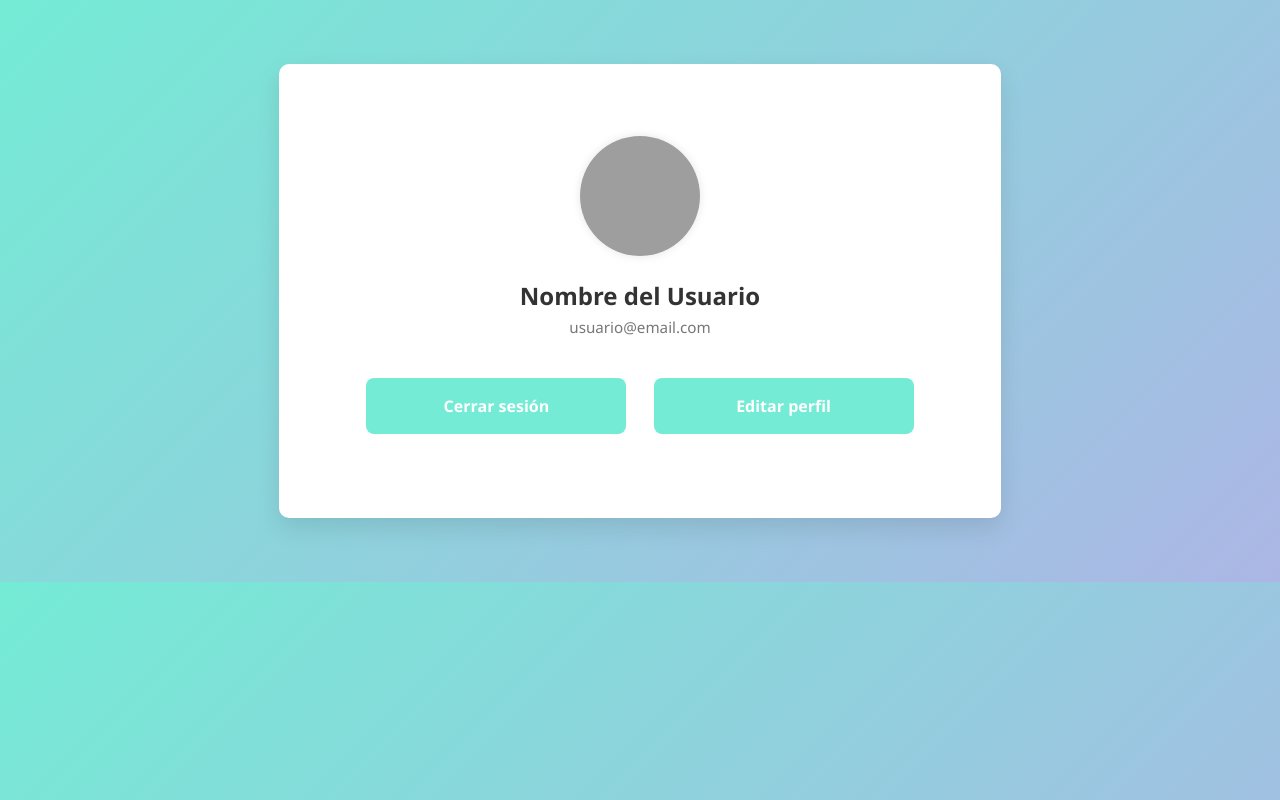
After one commit to Juanjo200701/Sebas_proyect, a PHP site: page /perfil.php in a window 1280 px wide. The commit adds this page. Run offline with PHP 8.4, Linux system fonts and the light colour scheme; grey boxes are pictures that could not be loaded.

Commit message:
parte del perfil con estilos

```diff
--- /dev/null
+++ b/perfil.php
@@ -0,0 +1,24 @@
+<!DOCTYPE html>
+<html lang="en">
+<head>
+    <meta charset="UTF-8">
+    <meta name="viewport" content="width=device-width, initial-scale=1.0">
+    <title>Document</title>
+    <link rel="stylesheet" href="style/todo.css">
+</head>
+<body>
+<div class="profile-container">
+  <div class="profile-header">
+    <img src="ruta-de-tu-imagen.jpg" alt="Foto de perfil" class="profile-avatar">
+    <h2>Nombre del Usuario</h2>
+    <p class="profile-email">usuario@email.com</p>
+  </div>
+
+  <div class="profile-actions">
+    <button onclick="cerrarSesion()">Cerrar sesión</button>
+    <button onclick="editarPerfil()">Editar perfil</button>
+  </div>
+</div>
+
+</body>
+</html>
--- a/style/todo.css
+++ b/style/todo.css
@@ -74,17 +74,17 @@ body {
   flex-direction: column;
   justify-content: flex-start;
   align-items: center;
-  max-height: 80vh;       /* 👈 asegura que nunca pase de la pantalla */
-  overflow-y: auto;       /* 👈 permite hacer scroll si hay muchas tareas */
+  max-height: 80vh;       /* asegura que nunca pase de la pantalla */
+  overflow-y: auto;       /* permite hacer scroll si hay muchas tareas */
 }
 
 /* lista de tareas */
 .task-list {
   list-style: none;
   width: 80%;
-  max-height: 60vh;       /* 👈 altura máxima solo para la lista */
-  overflow-y: auto;       /* 👈 scroll independiente */
-  padding-right: 0.5rem;  /* 👈 deja espacio para el scrollbar */
+  max-height: 60vh;       /* altura máxima solo para la lista */
+  overflow-y: auto;       /* scroll independiente */
+  padding-right: 0.5rem;  /* deja espacio para el scrollbar */
 }
 
 
@@ -110,7 +110,7 @@ body {
   border: 1px solid #ddd;
   border-radius: 8px;
   font-size: 100%;
-  background: #fff;   /* 👈 asegúrate que no quede transparente */
+  background: #fff;   /* asegúrate que no quede transparente */
   color: #333;
 }
 
@@ -664,3 +664,56 @@ body {
   background-color: #ff2e2e;
   transform: scale(1.05);
 }
+
+/*PERFIL*/
+.profile-container {
+  background-color: white;
+  padding: 6%;
+  border-radius: 10px;
+  box-shadow: 0 10px 25px rgba(0, 0, 0, 0.1);
+  width: 60%;
+  max-width: 90%;
+  margin: auto;
+  text-align: center;
+}
+
+.profile-header {
+  margin-bottom: 5%;
+}
+
+.profile-avatar {
+  width: 120px;
+  height: 120px;
+  border-radius: 50%;
+  object-fit: cover;
+  box-shadow: 0 0 10px rgba(0, 0, 0, 0.1);
+  margin-bottom: 3%;
+}
+
+.profile-header h2 {
+  color: #333;
+  margin-bottom: 1%;
+}
+
+.profile-email {
+  color: #777;
+  font-size: 95%;
+}
+
+.profile-actions button {
+  width: 45%;
+  padding: 3%;
+  margin: 2%;
+  background-color: #74ebd5;
+  border: none;
+  border-radius: 8px;
+  color: white;
+  font-weight: bold;
+  font-size: 100%;
+  cursor: pointer;
+  transition: background 0.3s;
+}
+
+.profile-actions button:hover {
+  background-color: #4fd1c5;
+}
```
